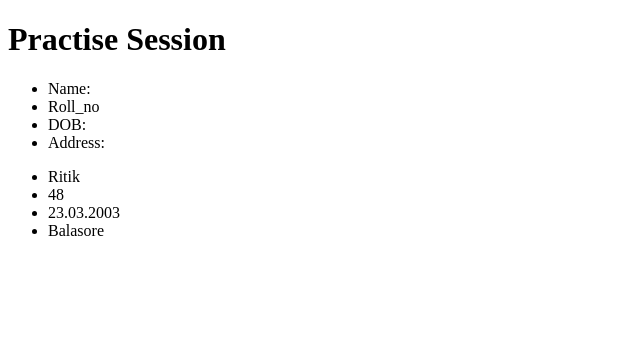
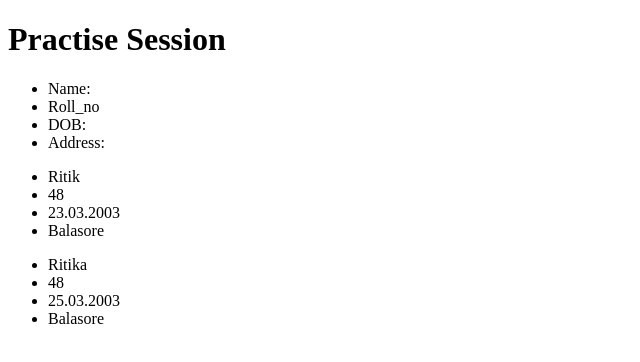
Before and after one commit to Ritikrpati23032003/My_Repo, a plain HTML site: page index.html in a window 1280 px wide. Shown: the whole page, without its empty margins (0-640 px from the left). Drawn offline with Linux system fonts and the light colour scheme.

Commit message:
third commit

```diff
--- a/index.html
+++ b/index.html
@@ -19,5 +19,11 @@
         <li>23.03.2003</li>
         <li>Balasore</li>
     </ul>
+    <ul>
+        <li>Ritika</li>
+        <li>48</li>
+        <li>25.03.2003</li>
+        <li>Balasore</li>
+    </ul>
 </body>
 </html>
```
